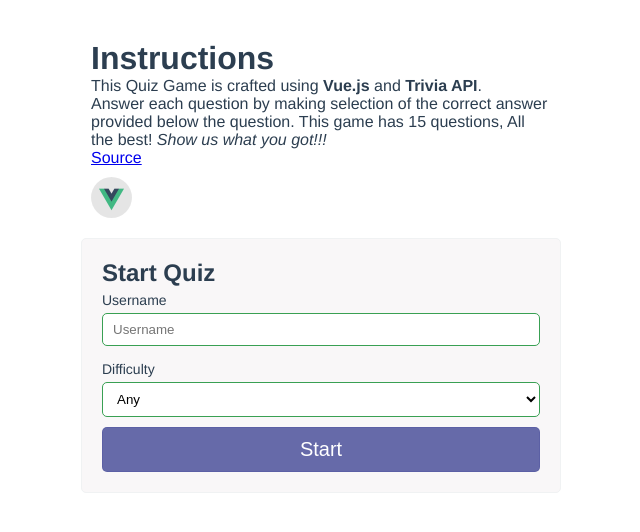
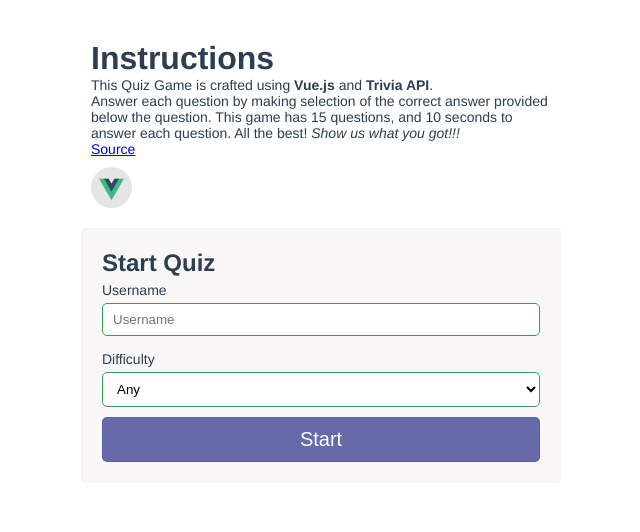
Before and after one commit to lebohang0824/gm-quiz-game, a Vue app: page / in a window 1280 px wide. Shown: the top 532 px of the page, without its empty margins (319-959 px from the left). Built offline with nearby package versions, Linux system fonts and the light colour scheme.

Commit message:
Update instructions

```diff
--- a/src/components/quiz/header/QuizInstructions.vue
+++ b/src/components/quiz/header/QuizInstructions.vue
@@ -3,7 +3,8 @@
         <h1>Instructions</h1>
         <p>
             This Quiz Game is crafted using <b>Vue.js</b> and <b>Trivia API</b>.<br> Answer each question
-            by making selection of the correct answer provided below the question. This game has 15 questions,
+            by making selection of the correct answer provided below the question. This game has 15 questions, and 10 seconds
+            to answer each question.
             All the best! <i>Show us what you got!!!</i><br>
 
             <a href="https://github.com/lebohang0824/gm-quiz-game">Source</a>
@@ -33,6 +34,9 @@ export default {
         border-radius: 50%;
         background-color: rgba(0, 0, 0, .1);
     }
+    p {
+        font-size: 14px;
+    }
     img {
         padding-top: 2px;
         height: 100%;
```
